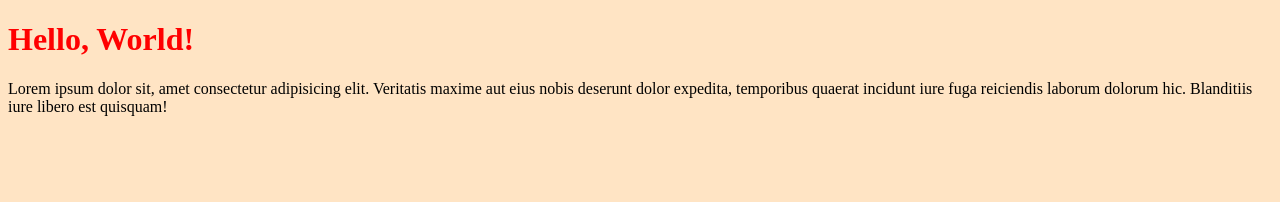
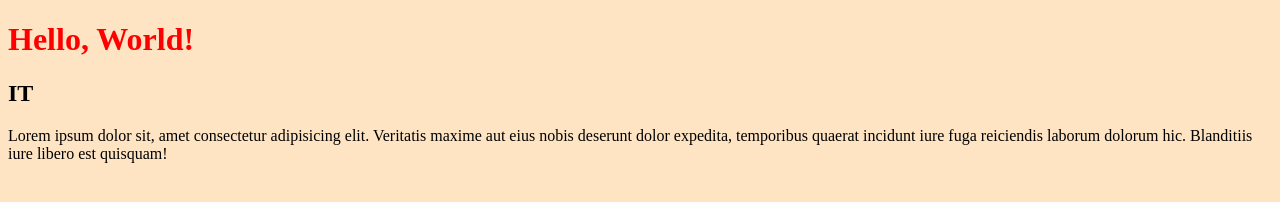
Before and after one commit to nicatibrahimli091-oss/git-task-ad-soyad, a plain HTML site: page index.html in a window 1280 px wide. Drawn offline with Linux system fonts and the light colour scheme.

Commit message:
Upgrade HTML page

```diff
--- a/index.html
+++ b/index.html
@@ -8,6 +8,7 @@
 </head>
 <body>
     <h1>Hello, World!</h1>
+    <h2>IT</h2>
     <p>Lorem ipsum dolor sit, amet consectetur adipisicing elit. Veritatis maxime aut eius nobis deserunt dolor expedita, temporibus quaerat incidunt iure fuga reiciendis laborum dolorum hic. Blanditiis iure libero est quisquam!</p>
 </body>
 </html>
```
